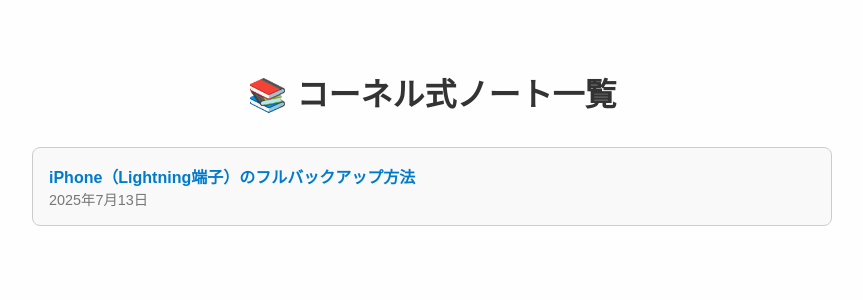
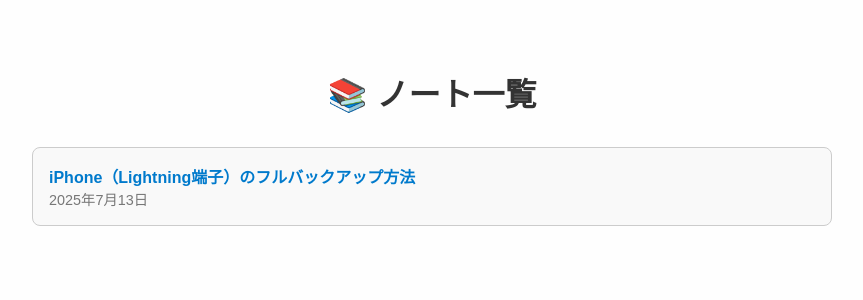
Before and after one commit to kazukifufu/homepage, a Jekyll site: the page index.html, which Jekyll copies as it is, in a window 1280 px wide. Shown: the top 300 px of the page, without its empty margins (208-1071 px from the left). Built offline with Jekyll 4.4.1, drawn with Linux system fonts in a browser that asks for light colours.

Commit message:
Revised index.html

```diff
--- a/index.html
+++ b/index.html
@@ -48,7 +48,7 @@
   </style>
 </head>
 <body>
-  <h1>📚 コーネル式ノート一覧</h1>
+  <h1>📚 ノート一覧</h1>
 
   <ul>
     <li>
```
